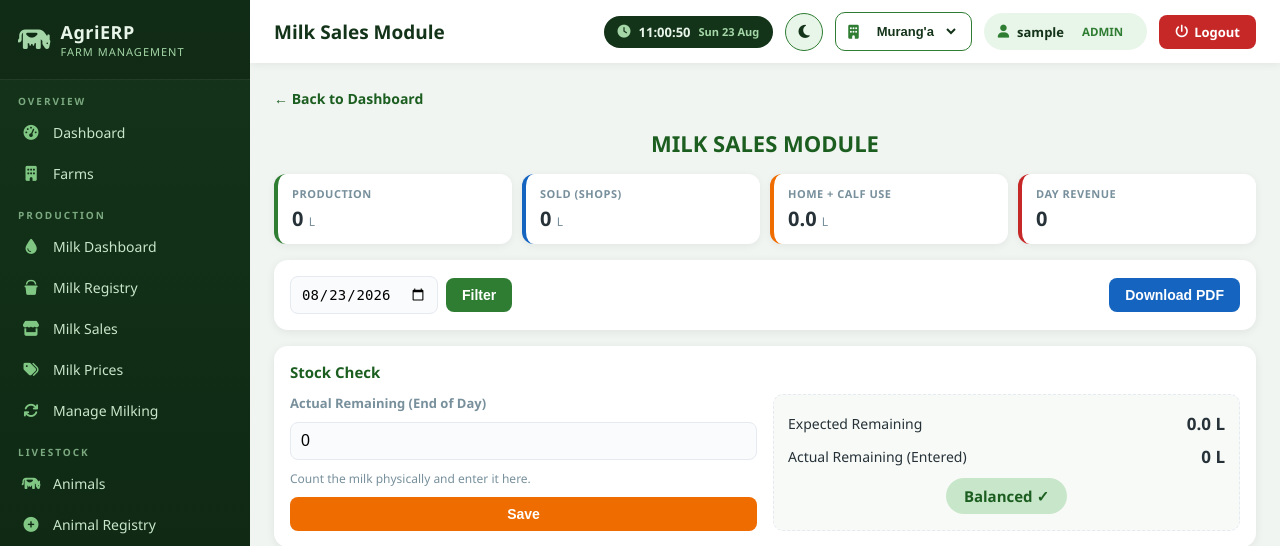
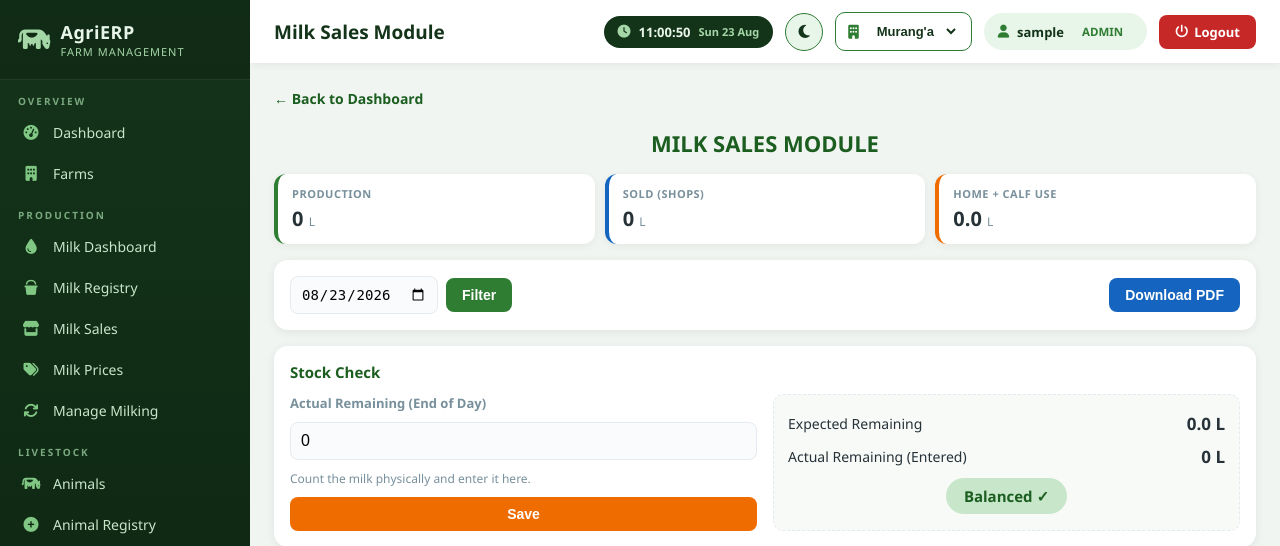
Before and after one commit to magician-lab/my_farm, a Flask app: page /milk_sales_report in a window 1280 px wide. Shown: the top 546 px of the page. Run offline with Flask 3, Linux system fonts and the light colour scheme; the visitor is signed in with stand-in values (Sample User, id 1); data comes from the database, SQL or seed files in the repository; data that the repository does not hold is empty.

Commit message:
Update milk_sales_report.html

```diff
--- a/templates/milk_sales_report.html
+++ b/templates/milk_sales_report.html
@@ -319,10 +319,7 @@
         <div class="label">Home + Calf Use</div>
         <div class="value">{{ (total_home|float + total_calf|float)|round(2) }} <span class="unit">L</span></div>
     </div>
-    <div class="kpi red">
-        <div class="label">Day Revenue</div>
-        <div class="value">{{ daily_revenue }} <span class="unit"></span></div>
-    </div>
+
 </div>
 
 <!-- FILTERS -->
```
